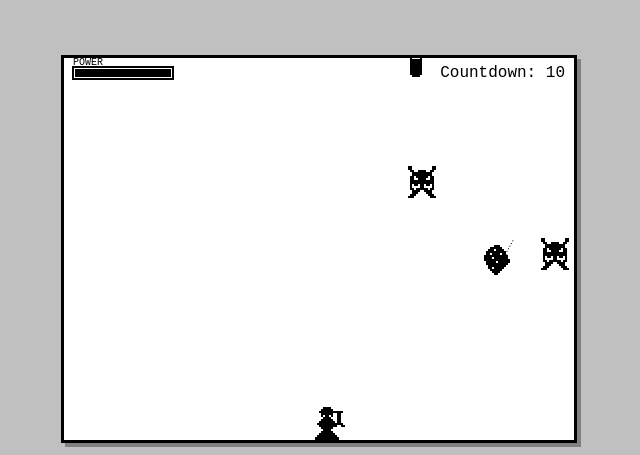
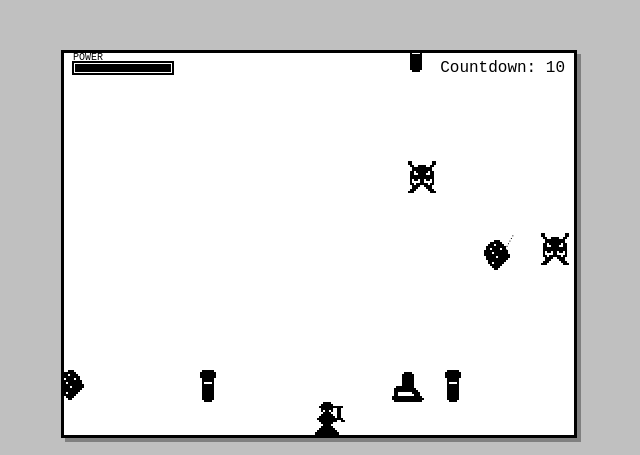
Before and after one commit to benjiwheeler/ThisWayOfLifeGame, a website built with webpack: page src/index.html in a window 1280 px wide. Shown: the part 114-569 px from the top of the page, without its empty margins (321-961 px from the left). Built offline with nearby package versions, Linux system fonts and the light colour scheme.

Commit message:
trying to fix collisions

```diff
--- a/src/game.js
+++ b/src/game.js
@@ -1,5 +1,8 @@
 // This Way of Life Will Last Forever - Classic Mac Game
 // By Claude Code
+// Version 1.3
+
+const VERSION = '1.3';
 
 const canvas = document.getElementById('gameCanvas');
 const ctx = canvas.getContext('2d');
@@ -329,7 +332,57 @@ function drawObstacle(obstacle) {
     drawSprite(obstacle.type.sprite, obstacle.x, obstacle.y);
 }
 
-// Check collision
+// Check if a specific pixel in a sprite is solid (black)
+function isPixelSolid(sprite, pixelX, pixelY, scale = 2) {
+    const spriteRow = Math.floor(pixelY / scale);
+    const spriteCol = Math.floor(pixelX / scale);
+
+    if (spriteRow < 0 || spriteRow >= sprite.length) return false;
+    if (spriteCol < 0 || spriteCol >= sprite[0].length) return false;
+
+    return sprite[spriteRow][spriteCol] === 1;
+}
+
+// Pixel-perfect collision detection between two objects with sprites
+function checkPixelCollision(obj1, obj2, scale1 = 2, scale2 = 2) {
+    // First do bounding box check for performance
+    if (obj1.x >= obj2.x + obj2.width ||
+        obj1.x + obj1.width <= obj2.x ||
+        obj1.y >= obj2.y + obj2.height ||
+        obj1.y + obj1.height <= obj2.y) {
+        return false;
+    }
+
+    // Find overlap rectangle
+    const overlapLeft = Math.max(obj1.x, obj2.x);
+    const overlapRight = Math.min(obj1.x + obj1.width, obj2.x + obj2.width);
+    const overlapTop = Math.max(obj1.y, obj2.y);
+    const overlapBottom = Math.min(obj1.y + obj1.height, obj2.y + obj2.height);
+
+    // Check pixels in overlap area (sample every 2 pixels for performance)
+    for (let y = overlapTop; y < overlapBottom; y += 2) {
+        for (let x = overlapLeft; x < overlapRight; x += 2) {
+            // Convert to local coordinates for each sprite
+            const local1X = x - obj1.x;
+            const local1Y = y - obj1.y;
+            const local2X = x - obj2.x;
+            const local2Y = y - obj2.y;
+
+            // Check if both sprites have solid pixels at this position
+            const sprite1 = obj1.type ? obj1.type.sprite : sprites.woman;
+            const sprite2 = obj2.type ? obj2.type.sprite : sprites.woman;
+
+            if (isPixelSolid(sprite1, local1X, local1Y, scale1) &&
+                isPixelSolid(sprite2, local2X, local2Y, scale2)) {
+                return true;
+            }
+        }
+    }
+
+    return false;
+}
+
+// Simple bounding box collision (for umbrella and non-critical checks)
 function checkCollision(rect1, rect2) {
     return rect1.x < rect2.x + rect2.width &&
            rect1.x + rect1.width > rect2.x &&
@@ -337,35 +390,89 @@ function checkCollision(rect1, rect2) {
            rect1.y + rect1.height > rect2.y;
 }
 
-// Check if obstacle would collide with any grounded obstacles
-function checkGroundObstacleCollision(obstacle) {
-    if (obstacle.deflected) return null; // Deflected obstacles pass through
-
-    for (let pile of groundPiles) {
-        for (let groundObstacle of pile.obstacles) {
-            if (checkCollision(obstacle, groundObstacle)) {
-                return groundObstacle;
+// Find the lowest solid pixel Y position in a sprite
+function getLowestSolidPixelY(sprite, scale = 2) {
+    for (let row = sprite.length - 1; row >= 0; row--) {
+        for (let col = 0; col < sprite[0].length; col++) {
+            if (sprite[row][col] === 1) {
+                return (row + 1) * scale; // Return bottom edge of this pixel
             }
         }
     }
-    return null;
+    return 0;
 }
 
-// Find the highest obstacle at a given x position
-function getHighestObstacleAt(x, width) {
-    let highest = GROUND_LEVEL;
+// Find the highest solid pixel Y position in a sprite
+function getHighestSolidPixelY(sprite, scale = 2) {
+    for (let row = 0; row < sprite.length; row++) {
+        for (let col = 0; col < sprite[0].length; col++) {
+            if (sprite[row][col] === 1) {
+                return row * scale; // Return top edge of this pixel
+            }
+        }
+    }
+    return 0;
+}
 
+// Find what Y position an obstacle should rest at given its X position
+// This scans pixel-by-pixel to find exact contact point
+function findRestingY(obstacle) {
+    if (obstacle.deflected) return null; // Deflected obstacles don't stack
+
+    let lowestRestY = GROUND_LEVEL;
+
+    // Check all grounded obstacles
     for (let pile of groundPiles) {
         for (let groundObstacle of pile.obstacles) {
-            // Check if x ranges overlap
-            if (x < groundObstacle.x + groundObstacle.width &&
-                x + width > groundObstacle.x) {
-                highest = Math.min(highest, groundObstacle.y);
+            // Quick bounding box check first
+            const xOverlap = obstacle.x < groundObstacle.x + groundObstacle.width &&
+                           obstacle.x + obstacle.width > groundObstacle.x;
+
+            if (!xOverlap) continue;
+
+            // Find where pixels would actually touch
+            // We need to scan each X column to find the highest contact point
+            const overlapLeft = Math.max(obstacle.x, groundObstacle.x);
+            const overlapRight = Math.min(obstacle.x + obstacle.width, groundObstacle.x + groundObstacle.width);
+
+            for (let worldX = overlapLeft; worldX < overlapRight; worldX += 2) {
+                const localX1 = worldX - obstacle.x;
+                const localX2 = worldX - groundObstacle.x;
+
+                // Find the lowest solid pixel in this column of the falling obstacle
+                let fallingBottomY = -1;
+                for (let localY = obstacle.height - 1; localY >= 0; localY--) {
+                    if (isPixelSolid(obstacle.type.sprite, localX1, localY, 2)) {
+                        fallingBottomY = localY;
+                        break;
+                    }
+                }
+
+                if (fallingBottomY === -1) continue; // No solid pixels in this column
+
+                // Find the highest solid pixel in this column of the grounded obstacle
+                let groundedTopY = -1;
+                for (let localY = 0; localY < groundObstacle.height; localY++) {
+                    if (isPixelSolid(groundObstacle.type.sprite, localX2, localY, 2)) {
+                        groundedTopY = localY;
+                        break;
+                    }
+                }
+
+                if (groundedTopY === -1) continue; // No solid pixels in this column
+
+                // Calculate where the falling obstacle should be positioned
+                // so that its bottom pixel touches the top pixel of the grounded obstacle
+                const restY = (groundObstacle.y + groundedTopY) - (fallingBottomY + 1);
+
+                if (restY < lowestRestY) {
+                    lowestRestY = restY;
+                }
             }
         }
     }
 
-    return highest;
+    return lowestRestY;
 }
 
 // Get pile density at player position
@@ -452,10 +559,16 @@ function update() {
     for (let i = obstacles.length - 1; i >= 0; i--) {
         const obstacle = obstacles[i];
 
-        // Skip updating grounded obstacles - they're handled separately
-        if (obstacle.onGround) continue;
+        // GROUNDED OBSTACLES - only update if being pushed
+        if (obstacle.onGround) {
+            // Handle pushing (dealt with later in the code)
+            continue;
+        }
 
+        // FALLING OBSTACLES
         if (!obstacle.deflected) {
+            // Normal falling behavior
+
             // Update meteor trail
             if (obstacle.type.name === 'meteor') {
                 obstacle.trail.unshift({ x: obstacle.x + obstacle.width / 2, y: obstacle.y + obstacle.height / 2 });
@@ -464,33 +577,41 @@ function update() {
                 }
             }
 
+            // Move the obstacle
             obstacle.y += obstacle.velocityY;
-            obstacle.x += obstacle.velocityX; // Apply horizontal velocity (for meteors)
+            obstacle.x += obstacle.velocityX; // For meteors
 
-            // Check collision with grounded obstacles (only if not deflected)
-            const groundCollision = checkGroundObstacleCollision(obstacle);
-            if (groundCollision) {
-                // Land on top of the grounded obstacle
-                obstacle.y = groundCollision.y - obstacle.height;
+            // Check if it should land
+            const restingY = findRestingY(obstacle);
+            const obstacleBottom = obstacle.y + obstacle.height;
+
+            if (obstacleBottom >= restingY) {
+                // Land it!
+                obstacle.y = restingY - obstacle.height;
                 obstacle.onGround = true;
                 obstacle.velocityY = 0;
                 obstacle.velocityX = 0;
-                obstacle.trail = []; // Clear trail when grounded
+                obstacle.trail = [];
 
-                // Add to appropriate pile
+                // Add to pile tracking
                 const segmentIndex = Math.floor((obstacle.x + obstacle.width / 2) / PILE_SEGMENT_WIDTH);
                 if (segmentIndex >= 0 && segmentIndex < groundPiles.length) {
-                    const pile = groundPiles[segmentIndex];
-                    pile.count++;
-                    pile.obstacles.push(obstacle);
+                    groundPiles[segmentIndex].count++;
+                    groundPiles[segmentIndex].obstacles.push(obstacle);
+
+                    // Countdown increases when NON-DEFLECTED obstacle hits ground
+                    if (!obstacle.deflected && countdown > 0) {
+                        countdown++;
+                        if (countdown > 10) countdown = 10;
+                    }
                 }
             }
         } else {
-            // Deflected obstacles ignore other obstacles
+            // DEFLECTED OBSTACLES - fly off screen with physics
             obstacle.velocityY += GRAVITY;
             obstacle.y += obstacle.velocityY;
             obstacle.x += obstacle.velocityX;
-            obstacle.trail = []; // Clear trail when deflected
+            obstacle.trail = [];
         }
 
         // Check umbrella collision when open
@@ -521,9 +642,9 @@ function update() {
             }
         }
 
-        // Check collision for learning mode (Choice B)
+        // Check collision for learning mode (Choice B) - PIXEL PERFECT
         // In meditation mode, obstacles don't give knowledge - only stillness does
-        if (choiceMade === 'learn' && secondChoiceMade !== 'meditate' && !obstacle.deflected && !obstacle.onGround && checkCollision(obstacle, player)) {
+        if (choiceMade === 'learn' && secondChoiceMade !== 'meditate' && !obstacle.deflected && !obstacle.onGround && checkPixelCollision(obstacle, player)) {
             // In learn mode, touching obstacles gives knowledge instead of game over
             knowledge = Math.min(maxKnowledge, knowledge + knowledgeGainRate);
             knowledgeText = knowledgeMessages[Math.floor(Math.random() * knowledgeMessages.length)];
@@ -533,36 +654,14 @@ function update() {
             obstacle.velocityX = (obstacle.x - player.x) / 20;
         }
 
-        // Check player collision with falling obstacles only (not grounded ones)
+        // Check player collision with falling obstacles only (not grounded ones) - PIXEL PERFECT
         // Game over in fight mode, or in meditation mode (can't learn from touching in meditation)
-        if ((choiceMade !== 'learn' || secondChoiceMade === 'meditate') && !obstacle.deflected && !obstacle.onGround && checkCollision(obstacle, player)) {
+        if ((choiceMade !== 'learn' || secondChoiceMade === 'meditate') && !obstacle.deflected && !obstacle.onGround && checkPixelCollision(obstacle, player)) {
             gameOver = true;
             if (score > highScore) {
                 highScore = score;
                 localStorage.setItem('umbrellaHighScore', highScore);
                 document.getElementById('highScore').textContent = highScore;
-            }
-        }
-
-        // Add to ground pile when obstacle hits ground level
-        if (obstacle.y + obstacle.height >= GROUND_LEVEL && !obstacle.onGround) {
-            obstacle.onGround = true;
-            obstacle.velocityY = 0;
-            obstacle.velocityX = 0;
-            obstacle.y = GROUND_LEVEL - obstacle.height; // Snap to ground properly
-            obstacle.trail = []; // Clear trail
-
-            const segmentIndex = Math.floor((obstacle.x + obstacle.width / 2) / PILE_SEGMENT_WIDTH);
-            if (segmentIndex >= 0 && segmentIndex < groundPiles.length) {
-                const pile = groundPiles[segmentIndex];
-                pile.count++;
-                pile.obstacles.push(obstacle);
-
-                // Countdown increases when NON-DEFLECTED obstacle hits ground
-                if (!obstacle.deflected && countdown > 0) {
-                    countdown++;
-                    if (countdown > 10) countdown = 10; // Cap at 10
-                }
             }
         }
 
@@ -573,33 +672,31 @@ function update() {
         }
     }
 
-    // Handle umbrella pushing grounded obstacles
+    // Handle umbrella pushing grounded obstacles - ONLY on actual pixel contact
     if (player.umbrellaOpen) {
         for (let pile of groundPiles) {
             for (let groundObstacle of pile.obstacles) {
-                if (!groundObstacle.pushing && checkCollision(player, {
-                    x: player.x - 20,
-                    y: player.y,
-                    width: player.width + 40,
-                    height: player.height
-                })) {
+                // Check for pixel-perfect collision between player and grounded obstacle
+                if (!groundObstacle.pushing && checkPixelCollision(player, groundObstacle)) {
                     // Determine push direction based on player position
                     const pushDirection = (player.x + player.width / 2) < (groundObstacle.x + groundObstacle.width / 2) ? 1 : -1;
-                    groundObstacle.pushVelocityX = pushDirection * 2;
+                    // Much smaller push force - only 0.5 pixels per frame
+                    groundObstacle.pushVelocityX = pushDirection * 0.5;
                     groundObstacle.pushing = true;
                 }
             }
         }
     }
 
-    // Update grounded obstacles physics
+    // Update grounded obstacles - ONLY handle pushing
     for (let pile of groundPiles) {
         for (let i = pile.obstacles.length - 1; i >= 0; i--) {
             const groundObstacle = pile.obstacles[i];
 
-            // Apply push velocity
+            // Apply push velocity if being pushed
             if (groundObstacle.pushVelocityX) {
                 groundObstacle.x += groundObstacle.pushVelocityX;
+
                 // Friction
                 groundObstacle.pushVelocityX *= 0.95;
                 if (Math.abs(groundObstacle.pushVelocityX) < 0.1) {
@@ -607,12 +704,10 @@ function update() {
                     groundObstacle.pushing = false;
                 }
 
-                // Check if pushed off screen
+                // Check if pushed off screen - remove it
                 if (groundObstacle.x < -groundObstacle.width || groundObstacle.x > GAME_WIDTH) {
-                    // Remove from pile
                     pile.obstacles.splice(i, 1);
                     pile.count--;
-                    // Remove from main obstacles array
                     const obstacleIndex = obstacles.indexOf(groundObstacle);
                     if (obstacleIndex !== -1) {
                         obstacles.splice(obstacleIndex, 1);
@@ -624,32 +719,10 @@ function update() {
                 const newSegmentIndex = Math.floor((groundObstacle.x + groundObstacle.width / 2) / PILE_SEGMENT_WIDTH);
                 const oldSegmentIndex = groundPiles.indexOf(pile);
                 if (newSegmentIndex !== oldSegmentIndex && newSegmentIndex >= 0 && newSegmentIndex < groundPiles.length) {
-                    // Remove from old pile
                     pile.obstacles.splice(i, 1);
                     pile.count--;
-                    // Add to new pile
                     groundPiles[newSegmentIndex].obstacles.push(groundObstacle);
                     groundPiles[newSegmentIndex].count++;
-                }
-            }
-
-            // Apply gravity to grounded obstacles to make them fall if nothing below
-            if (!groundObstacle.pushing) { // Don't apply gravity while being pushed
-                const supportY = getHighestObstacleAt(groundObstacle.x, groundObstacle.width);
-                const expectedY = supportY - groundObstacle.height;
-
-                if (groundObstacle.y < expectedY - 2) {
-                    // Something below was removed, fall down
-                    groundObstacle.y += 3; // Fall speed
-                    if (groundObstacle.y >= expectedY) {
-                        groundObstacle.y = expectedY;
-                    }
-                } else if (groundObstacle.y > expectedY + 2) {
-                    // Too low, move up (shouldn't happen but just in case)
-                    groundObstacle.y = expectedY;
-                } else {
-                    // Stable - snap to expected position
-                    groundObstacle.y = expectedY;
                 }
             }
         }
@@ -958,4 +1031,5 @@ window.addEventListener('keyup', (e) => {
 
 // Initialize
 updateScore();
+document.getElementById('version').textContent = VERSION;
 gameLoop();
```
Also changed, not shown: src/index.html (+1 -0 lines).
